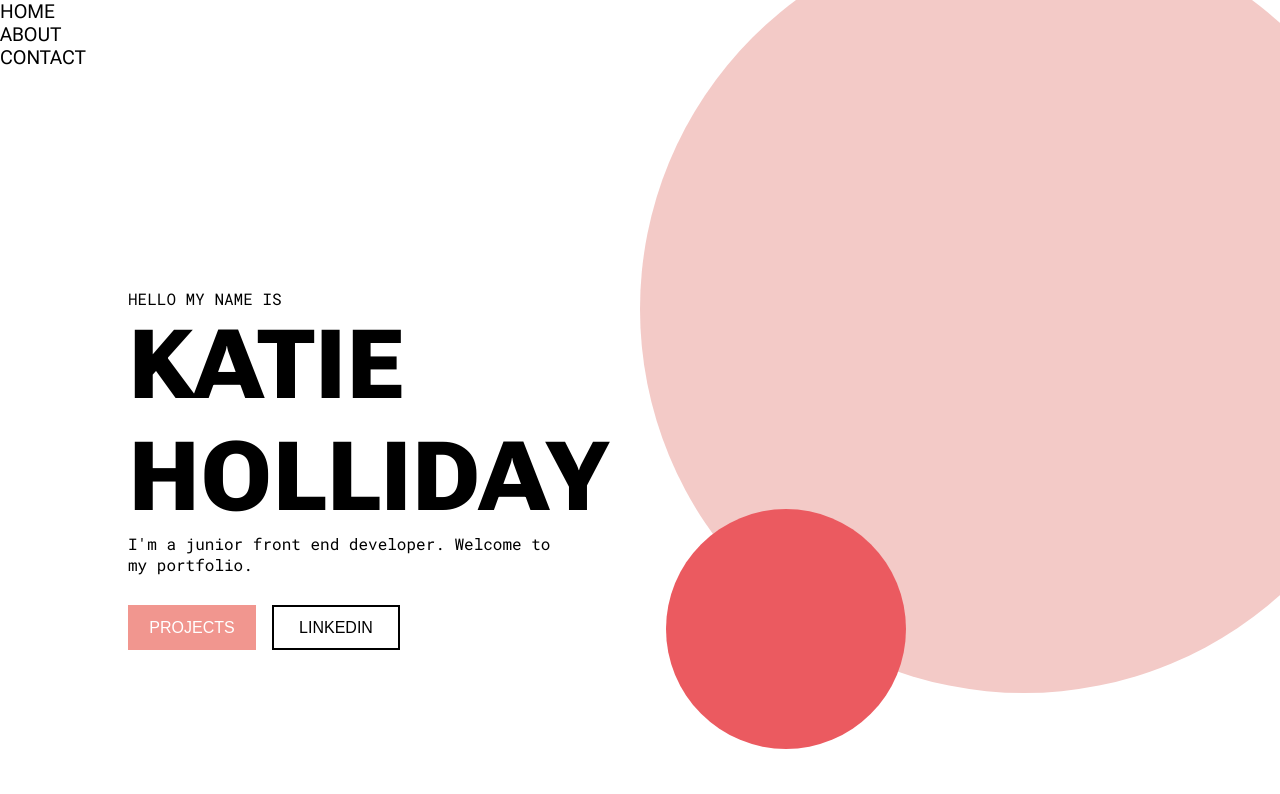
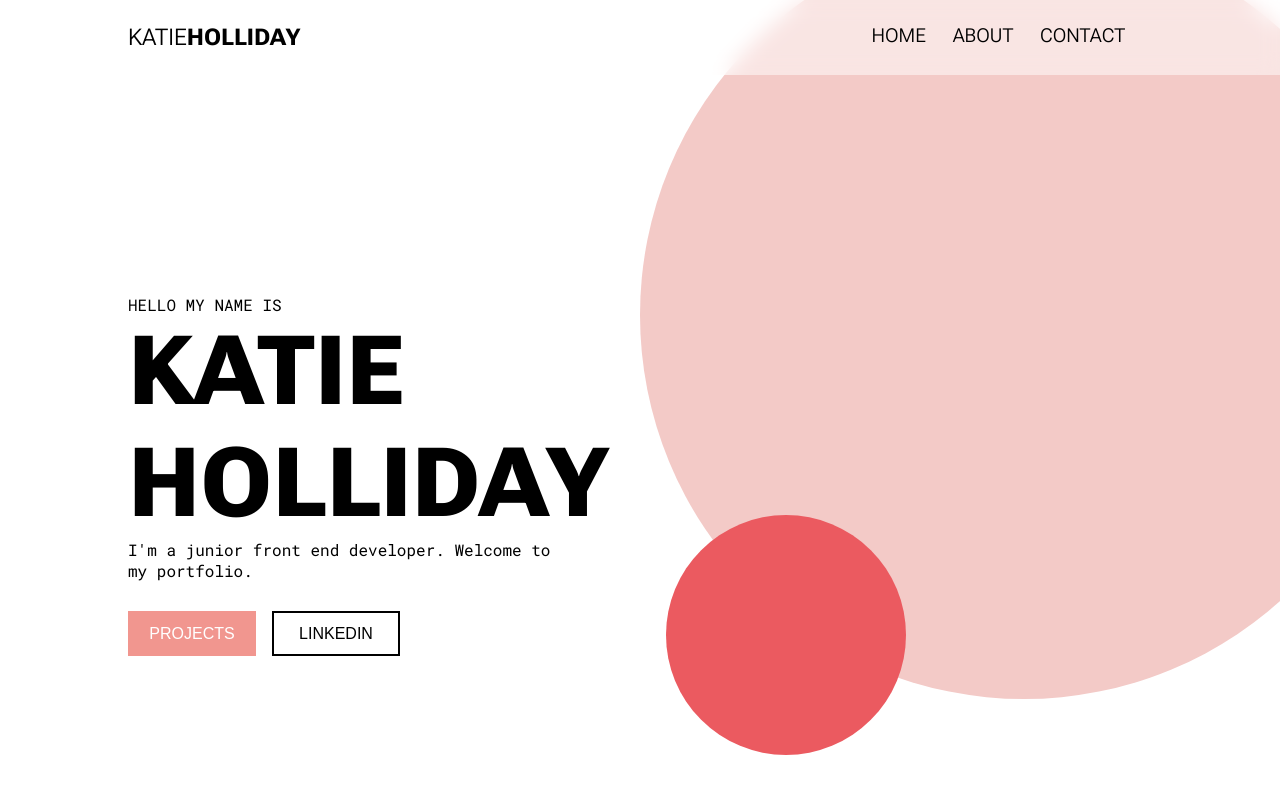
Before and after one commit to abrasumente999/portfolio, a Next.js app: page / in a window 1280 px wide. Shown: the top 794 px of the page. Built offline with nearby package versions, Linux system fonts and the light colour scheme.

Commit message:
update navbar

```diff
--- a/src/components/Nav.tsx
+++ b/src/components/Nav.tsx
@@ -1,11 +1,27 @@
 import styles from "../app/page.module.css";
+import Link from "next/link";
+import About from "./About";
 
 export default function Nav() {
   return (
-    <nav className={styles.NavContainer}>
-      <p>Home</p>
-      <p>About</p>
-      <p>Contact</p>
+    <nav className={styles.navContainer}>
+      <div className={styles.navHeader}>
+        <span className={styles.roboto}>Katie</span>
+        <span className={styles.roboto + " " + styles.navHeaderBold}>
+          Holliday
+        </span>
+      </div>
+      <div className={styles.navLinks}>
+        <Link href="/" className={styles.navLink}>
+          Home
+        </Link>
+        <Link href="#about" className={styles.navLink}>
+          About
+        </Link>
+        <Link href="#contact" className={styles.navLink}>
+          Contact
+        </Link>
+      </div>
     </nav>
   );
 }
```
